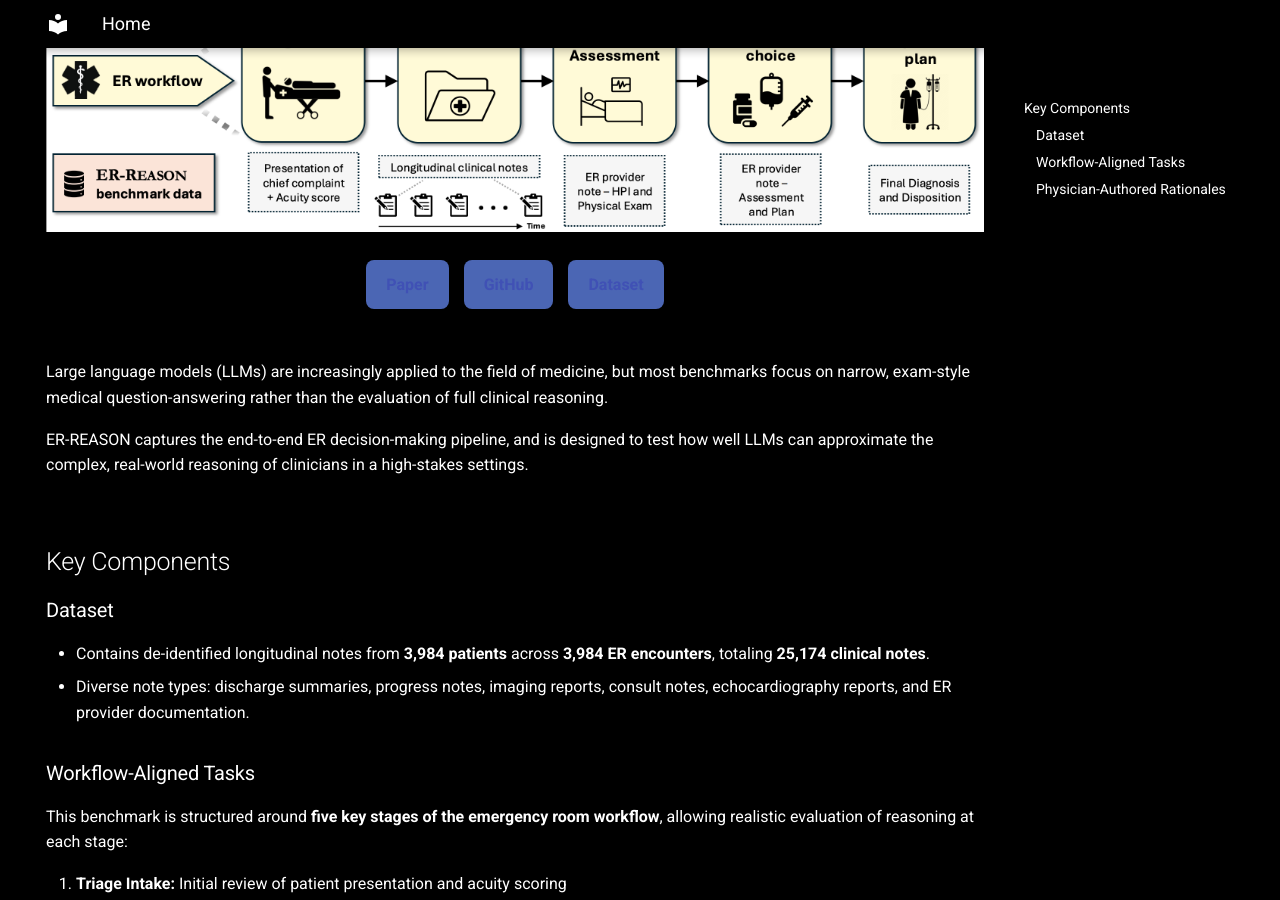
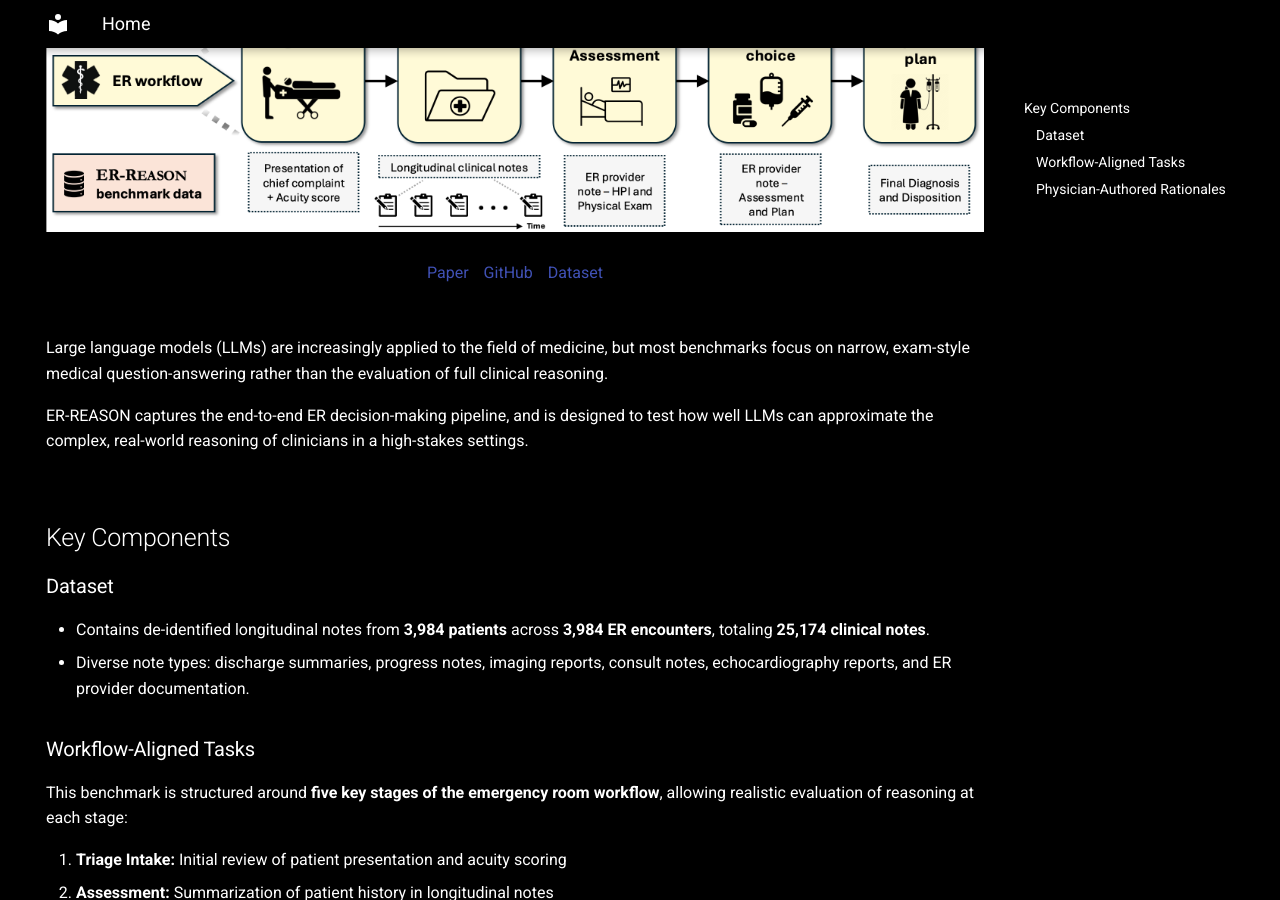
Before and after one commit to AlaaLab/ER-Reason, an MkDocs documentation site: the page built from docs/index.md, in a window 1280 px wide and 900 px high, scrolled down 320 px. Built offline with MkDocs 1.6.1 and Material for MkDocs 9.7.7, drawn with Linux system fonts in a browser that asks for light colours.

Commit message:
Update index.md

```diff
--- a/docs/index.md
+++ b/docs/index.md
@@ -9,10 +9,11 @@ hide:
 ![ER-REASON image](images/er.png)
 
 <div class="box-container">
-  <a href="https://arxiv.org/abs/2505.22919" class="box">Paper </a>
-  <a href="https://github.com/AlaaLab/ER-Reason" class="box">GitHub</a>
-  <a href="coming soon" class="box">Dataset </a>
+  <a href="https://arxiv.org/abs/2505.22919">Paper</a>
+  <a href="https://github.com/AlaaLab/ER-Reason">GitHub</a>
+  <a href="coming soon">Dataset</a>
 </div>
+
 
 
 ---
```
